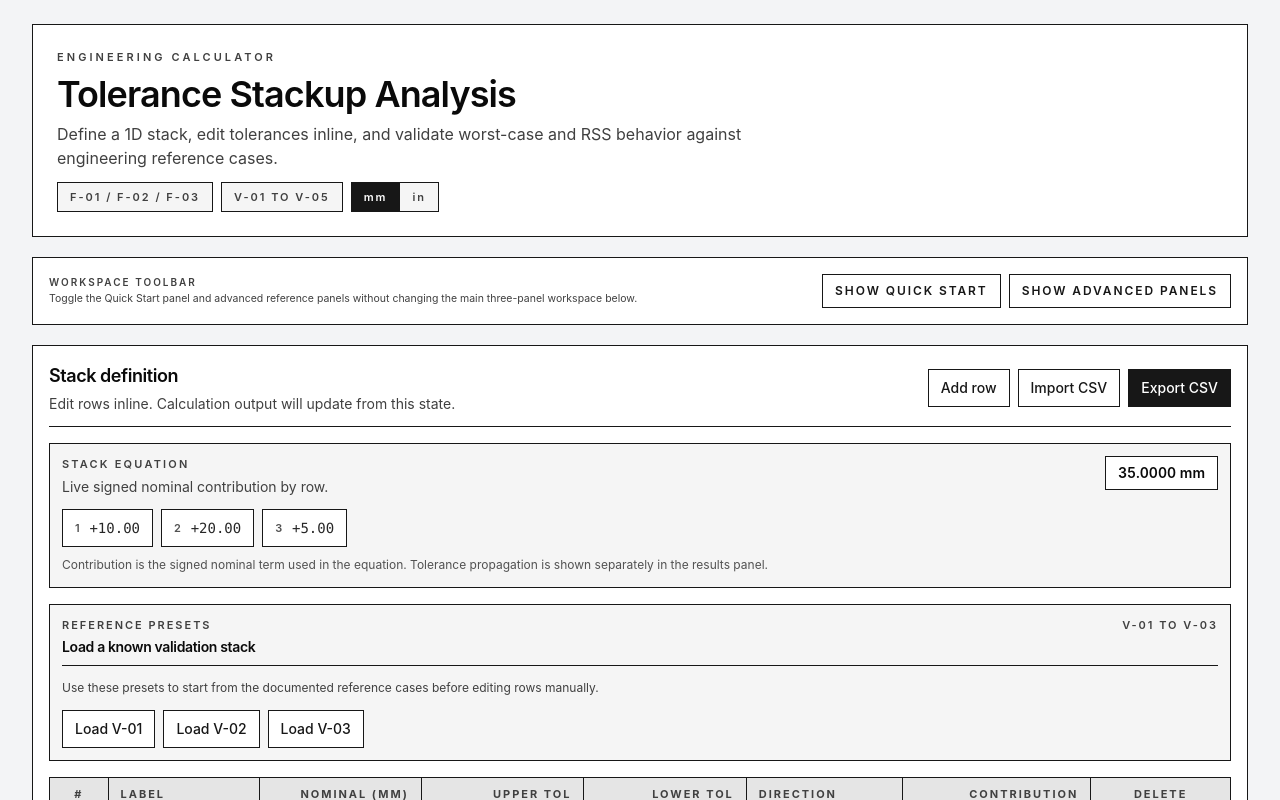
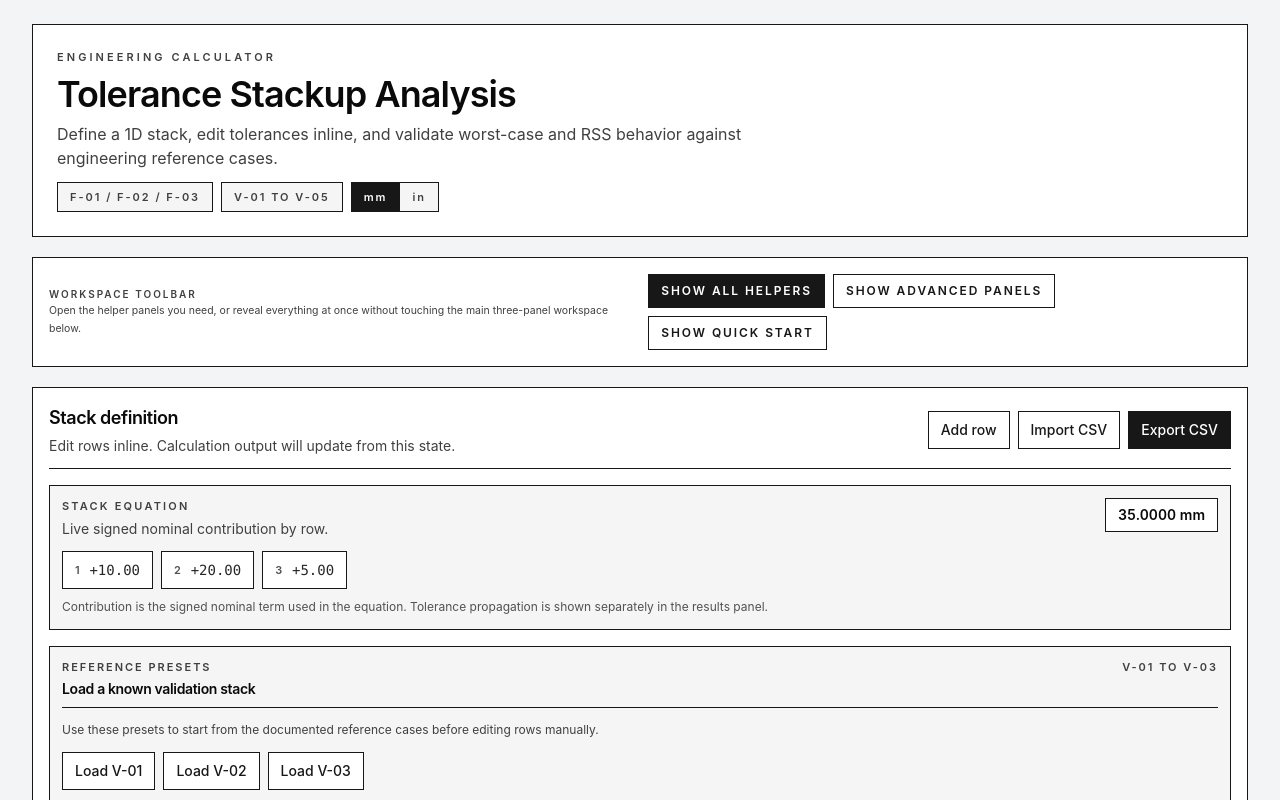
Before and after one commit to utku-gaspak/tolerance-stackup-analyser, a Next.js app: page / in a window 1280 px wide. Shown: the top 800 px of the page. Built offline with nearby package versions, Linux system fonts and the light colour scheme.

Commit message:
refine helper panel toolbar

```diff
--- a/app/page.tsx
+++ b/app/page.tsx
@@ -103,6 +103,12 @@ export default function Home() {
     saveCurrentVariant(rows, result, engineeringUnit);
   }
 
+  function toggleAllHelpers() {
+    const shouldOpen = !isQuickStartOpen || !isAdvancedPanelsOpen;
+    setIsQuickStartOpen(shouldOpen);
+    setIsAdvancedPanelsOpen(shouldOpen);
+  }
+
   return (
     <main className="mx-auto flex min-h-screen w-full flex-col gap-5 px-4 py-6 sm:px-6 lg:px-8">
       <section className="flex flex-col gap-3 border border-neutral-900 bg-white p-5 lg:p-6">
@@ -144,23 +150,40 @@ export default function Home() {
           <div>
             <p className="text-[10px] font-semibold uppercase tracking-[0.2em] text-neutral-700">Workspace toolbar</p>
             <p className="text-[10.5px] leading-[1.1rem] text-neutral-700">
-              Toggle the Quick Start panel and advanced reference panels without changing the main three-panel workspace below.
+              Open the helper panels you need, or reveal everything at once without touching the main three-panel workspace below.
             </p>
           </div>
           <div className="flex flex-wrap gap-2">
             <button
               type="button"
-              onClick={() => setIsQuickStartOpen((current) => !current)}
-              className="border border-neutral-900 bg-white px-3 py-2 text-xs font-semibold uppercase tracking-[0.16em] text-neutral-900 transition hover:bg-neutral-50"
+              onClick={toggleAllHelpers}
+              className="border border-neutral-900 bg-neutral-900 px-3 py-2 text-xs font-semibold uppercase tracking-[0.16em] text-white transition hover:bg-neutral-800"
             >
-              {isQuickStartOpen ? "Hide Quick Start" : "Show Quick Start"}
+              {isQuickStartOpen && isAdvancedPanelsOpen ? "Hide All Helpers" : "Show All Helpers"}
             </button>
             <button
               type="button"
               onClick={() => setIsAdvancedPanelsOpen((current) => !current)}
-              className="border border-neutral-900 bg-white px-3 py-2 text-xs font-semibold uppercase tracking-[0.16em] text-neutral-900 transition hover:bg-neutral-50"
+              aria-pressed={isAdvancedPanelsOpen}
+              className={`border px-3 py-2 text-xs font-semibold uppercase tracking-[0.16em] transition ${
+                isAdvancedPanelsOpen
+                  ? "border-neutral-900 bg-neutral-900 text-white hover:bg-neutral-800"
+                  : "border-neutral-900 bg-white text-neutral-900 hover:bg-neutral-50"
+              }`}
             >
               {isAdvancedPanelsOpen ? "Hide Advanced Panels" : "Show Advanced Panels"}
+            </button>
+            <button
+              type="button"
+              onClick={() => setIsQuickStartOpen((current) => !current)}
+              aria-pressed={isQuickStartOpen}
+              className={`border px-3 py-2 text-xs font-semibold uppercase tracking-[0.16em] transition ${
+                isQuickStartOpen
+                  ? "border-neutral-900 bg-neutral-900 text-white hover:bg-neutral-800"
+                  : "border-neutral-900 bg-white text-neutral-900 hover:bg-neutral-50"
+              }`}
+            >
+              {isQuickStartOpen ? "Hide Quick Start" : "Show Quick Start"}
             </button>
           </div>
         </div>
```
